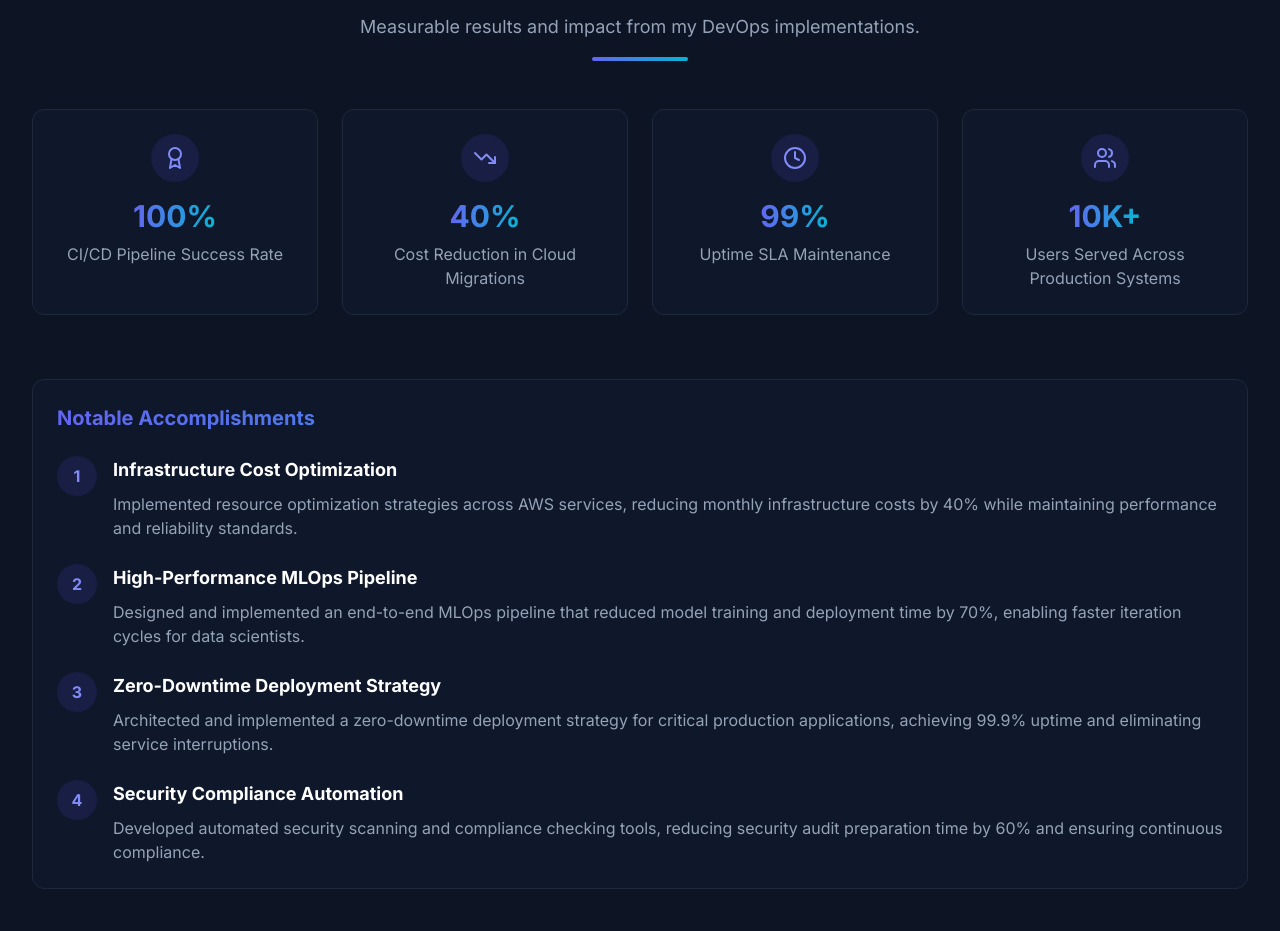
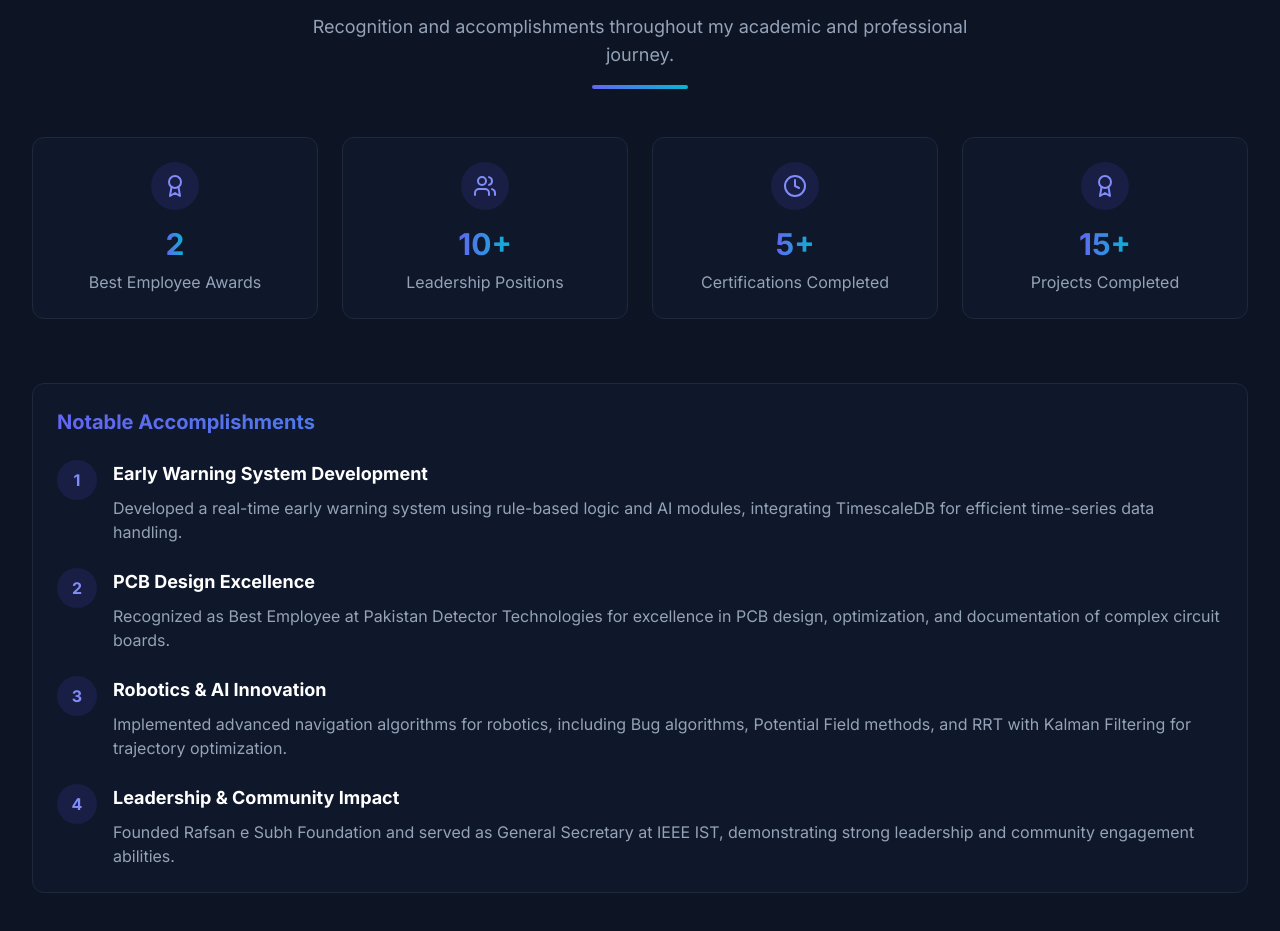
Before and after one commit to rabbia67/rabbia67.github.io, a React (Vite) app: page / in a window 1280 px wide. Shown: the part 5285-6216 px from the top of the page. Built offline with nearby package versions, Linux system fonts and the light colour scheme.

Commit message:
achievements portion modified

```diff
--- a/src/components/sections/Achievements.tsx
+++ b/src/components/sections/Achievements.tsx
@@ -1,5 +1,5 @@
 import React from 'react';
-import { Award, Clock, Users, TrendingDown } from 'lucide-react';
+import { Award, Clock, Users } from 'lucide-react';
 import SectionTitle from '../ui/SectionTitle';
 import MetricCard from '../ui/MetricCard';
 
@@ -7,27 +7,27 @@ const Achievements: React.FC = () => {
   const metrics = [
     {
       icon: <Award size={24} />,
-      value: 100,
-      suffix: '%',
-      label: 'CI/CD Pipeline Success Rate'
-    },
-    {
-      icon: <TrendingDown size={24} />,
-      value: 40,
-      suffix: '%',
-      label: 'Cost Reduction in Cloud Migrations'
-    },
-    {
-      icon: <Clock size={24} />,
-      value: 99.9,
-      suffix: '%',
-      label: 'Uptime SLA Maintenance'
+      value: 2,
+      suffix: '',
+      label: 'Best Employee Awards'
     },
     {
       icon: <Users size={24} />,
       value: 10,
-      suffix: 'K+',
-      label: 'Users Served Across Production Systems'
+      suffix: '+',
+      label: 'Leadership Positions'
+    },
+    {
+      icon: <Clock size={24} />,
+      value: 5,
+      suffix: '+',
+      label: 'Certifications Completed'
+    },
+    {
+      icon: <Award size={24} />,
+      value: 15,
+      suffix: '+',
+      label: 'Projects Completed'
     }
   ];
 
@@ -36,7 +36,7 @@ const Achievements: React.FC = () => {
       <div className="container-custom">
         <SectionTitle
           title="Key Achievements"
-          subtitle="Measurable results and impact from my DevOps implementations."
+          subtitle="Recognition and accomplishments throughout my academic and professional journey."
         />
 
         <div className="grid grid-cols-1 sm:grid-cols-2 lg:grid-cols-4 gap-6 mt-12">
@@ -60,10 +60,10 @@ const Achievements: React.FC = () => {
                 <span className="font-bold">1</span>
               </div>
               <div>
-                <h4 className="text-lg font-bold mb-2">Infrastructure Cost Optimization</h4>
+                <h4 className="text-lg font-bold mb-2">Early Warning System Development</h4>
                 <p className="text-slate-400">
-                  Implemented resource optimization strategies across AWS services, reducing monthly
-                  infrastructure costs by 40% while maintaining performance and reliability standards.
+                  Developed a real-time early warning system using rule-based logic and AI modules,
+                  integrating TimescaleDB for efficient time-series data handling.
                 </p>
               </div>
             </div>
@@ -73,10 +73,10 @@ const Achievements: React.FC = () => {
                 <span className="font-bold">2</span>
               </div>
               <div>
-                <h4 className="text-lg font-bold mb-2">High-Performance MLOps Pipeline</h4>
+                <h4 className="text-lg font-bold mb-2">PCB Design Excellence</h4>
                 <p className="text-slate-400">
-                  Designed and implemented an end-to-end MLOps pipeline that reduced model training
-                  and deployment time by 70%, enabling faster iteration cycles for data scientists.
+                  Recognized as Best Employee at Pakistan Detector Technologies for excellence in PCB design,
+                  optimization, and documentation of complex circuit boards.
                 </p>
               </div>
             </div>
@@ -86,10 +86,10 @@ const Achievements: React.FC = () => {
                 <span className="font-bold">3</span>
               </div>
               <div>
-                <h4 className="text-lg font-bold mb-2">Zero-Downtime Deployment Strategy</h4>
+                <h4 className="text-lg font-bold mb-2">Robotics & AI Innovation</h4>
                 <p className="text-slate-400">
-                  Architected and implemented a zero-downtime deployment strategy for critical
-                  production applications, achieving 99.9% uptime and eliminating service interruptions.
+                  Implemented advanced navigation algorithms for robotics, including Bug algorithms,
+                  Potential Field methods, and RRT with Kalman Filtering for trajectory optimization.
                 </p>
               </div>
             </div>
@@ -99,10 +99,10 @@ const Achievements: React.FC = () => {
                 <span className="font-bold">4</span>
               </div>
               <div>
-                <h4 className="text-lg font-bold mb-2">Security Compliance Automation</h4>
+                <h4 className="text-lg font-bold mb-2">Leadership & Community Impact</h4>
                 <p className="text-slate-400">
-                  Developed automated security scanning and compliance checking tools, reducing
-                  security audit preparation time by 60% and ensuring continuous compliance.
+                  Founded Rafsan e Subh Foundation and served as General Secretary at IEEE IST,
+                  demonstrating strong leadership and community engagement abilities.
                 </p>
               </div>
             </div>
```
